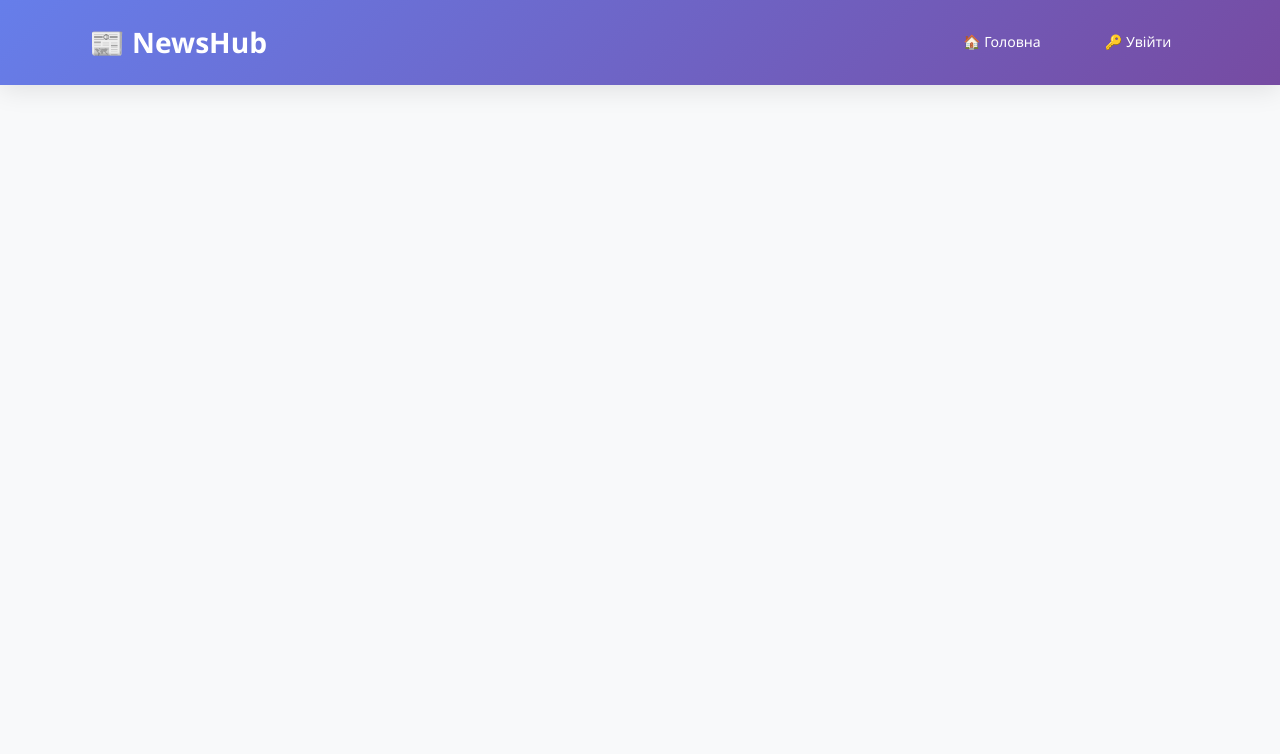
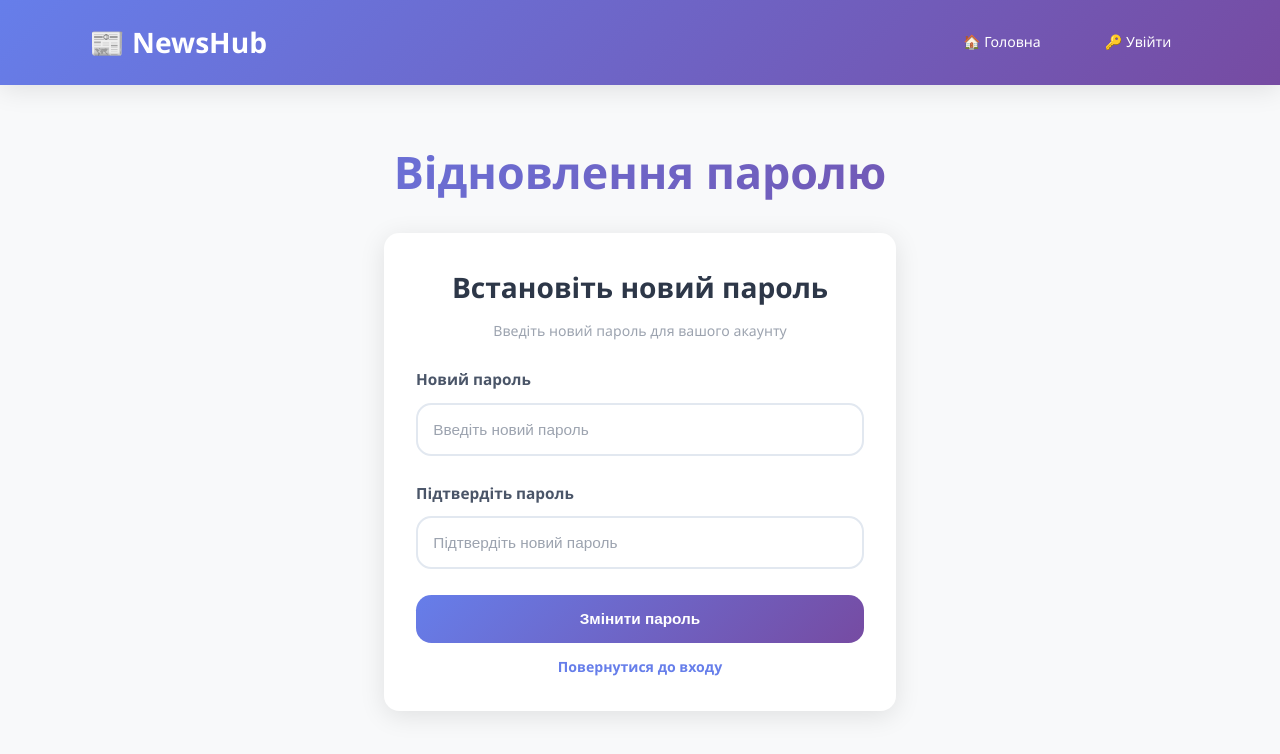
Before and after one commit to Andriy8075/News, a React (Vite) app in the folder frontend/: page /password-reset/1 in a window 1280 px wide. Shown: the top 754 px of the page. Built offline with nearby package versions, Linux system fonts and the light colour scheme; no server answers.

Commit message:
reset password page

```diff
--- a/frontend/src/App.jsx
+++ b/frontend/src/App.jsx
@@ -12,6 +12,7 @@ import EditNews from './pages/editNews/editNews';
 import MyNews from './pages/myNews/myNews';
 import EmailVerified from './pages/auth/emailVerified';
 import ForgotPassword from './pages/auth/forgotPassword';
+import ResetPassword from './pages/auth/resetPassword';
 
 function App() {
   return (
@@ -30,6 +31,7 @@ function App() {
             <Route path="/my-news" element={<MyNews />} />
             <Route path="/email-verified" element={<EmailVerified />} />
             <Route path="/forgot-password" element={<ForgotPassword />} />
+            <Route path="/password-reset/:token" element={<ResetPassword />} />
           </Routes>
         </main>
       </div>
--- /dev/null
+++ b/frontend/src/pages/auth/resetPassword.jsx
@@ -0,0 +1,164 @@
+import React, { useState } from 'react';
+import { useParams, useSearchParams, useNavigate, Link } from 'react-router-dom';
+import { getCsrfTokenFromCookie } from '../../utils/api';
+import './auth.scss';
+
+const API_BASE_URL = import.meta.env.VITE_API_BASE_URL;
+
+const ResetPassword = () => {
+  const { token } = useParams();
+  const [searchParams] = useSearchParams();
+  const navigate = useNavigate();
+  const email = searchParams.get('email') || '';
+
+  const [formData, setFormData] = useState({
+    password: '',
+    password_confirmation: '',
+  });
+  const [errors, setErrors] = useState({});
+  const [success, setSuccess] = useState('');
+
+  const handleChange = (e) => {
+    const { name, value } = e.target;
+    setFormData((prev) => ({
+      ...prev,
+      [name]: value,
+    }));
+
+    // Clear error for this field when user starts typing
+    if (errors[name]) {
+      setErrors((prev) => {
+        const newErrors = { ...prev };
+        delete newErrors[name];
+        return newErrors;
+      });
+    }
+  };
+
+  const handleSubmit = async (e) => {
+    e.preventDefault();
+    setErrors({});
+    setSuccess('');
+
+    const submitData = {
+      token,
+      email,
+      password: formData.password,
+      password_confirmation: formData.password_confirmation,
+    };
+
+    try {
+      const response = await fetch(`${API_BASE_URL}/reset-password`, {
+        method: 'POST',
+        body: JSON.stringify(submitData),
+        headers: {
+          'Content-Type': 'application/json',
+          'Accept': 'application/json',
+          'X-Requested-With': 'XMLHttpRequest',
+          'X-XSRF-TOKEN': getCsrfTokenFromCookie(),
+        },
+        credentials: 'include',
+      });
+
+      if (response.ok || response.status === 200) {
+        setSuccess('Пароль успішно змінено! Перенаправлення на сторінку входу...');
+        setTimeout(() => {
+          navigate('/login');
+        }, 2000);
+      } else {
+        if (response.status === 422) {
+          const errorData = await response.json();
+          if (errorData.errors) {
+            setErrors(errorData.errors);
+          } else {
+            setErrors({ general: ['Помилка валідації'] });
+          }
+        } else {
+          setErrors({ general: ['Помилка при зміні паролю. Можливо, посилання недійсне або застаріле.'] });
+        }
+      }
+    } catch (error) {
+      console.error('Reset password error:', error);
+      setErrors({ general: ['Помилка підключення до сервера'] });
+    }
+  };
+
+  return (
+    <div className="auth">
+      <div className="container">
+        <h1 className="page-title">Відновлення паролю</h1>
+
+        <div className="auth-card">
+          <div className="auth-header">
+            <h2>Встановіть новий пароль</h2>
+            <p>Введіть новий пароль для вашого акаунту</p>
+          </div>
+
+          <form onSubmit={handleSubmit} className="auth-form">
+            {errors.general && (
+              <div className="error-message">
+                {Array.isArray(errors.general) ? errors.general[0] : errors.general}
+              </div>
+            )}
+
+            {success && (
+              <div className="success-message">
+                {success}
+              </div>
+            )}
+
+            <div className="form-group">
+              <label htmlFor="password">Новий пароль</label>
+              <input
+                type="password"
+                id="password"
+                name="password"
+                value={formData.password}
+                onChange={handleChange}
+                placeholder="Введіть новий пароль"
+                required
+                className={errors.password ? 'error' : ''}
+              />
+              {errors.password && (
+                <span className="field-error">
+                  {Array.isArray(errors.password) ? errors.password[0] : errors.password}
+                </span>
+              )}
+            </div>
+
+            <div className="form-group">
+              <label htmlFor="password_confirmation">Підтвердіть пароль</label>
+              <input
+                type="password"
+                id="password_confirmation"
+                name="password_confirmation"
+                value={formData.password_confirmation}
+                onChange={handleChange}
+                placeholder="Підтвердіть новий пароль"
+                required
+                className={errors.password_confirmation ? 'error' : ''}
+              />
+              {errors.password_confirmation && (
+                <span className="field-error">
+                  {Array.isArray(errors.password_confirmation) ? errors.password_confirmation[0] : errors.password_confirmation}
+                </span>
+              )}
+            </div>
+
+            <div className="auth-actions">
+              <button type="submit" className="btn-primary">
+                Змінити пароль
+              </button>
+
+              <div className="auth-link">
+                <Link to="/login">Повернутися до входу</Link>
+              </div>
+            </div>
+          </form>
+        </div>
+      </div>
+    </div>
+  );
+};
+
+export default ResetPassword;
```
